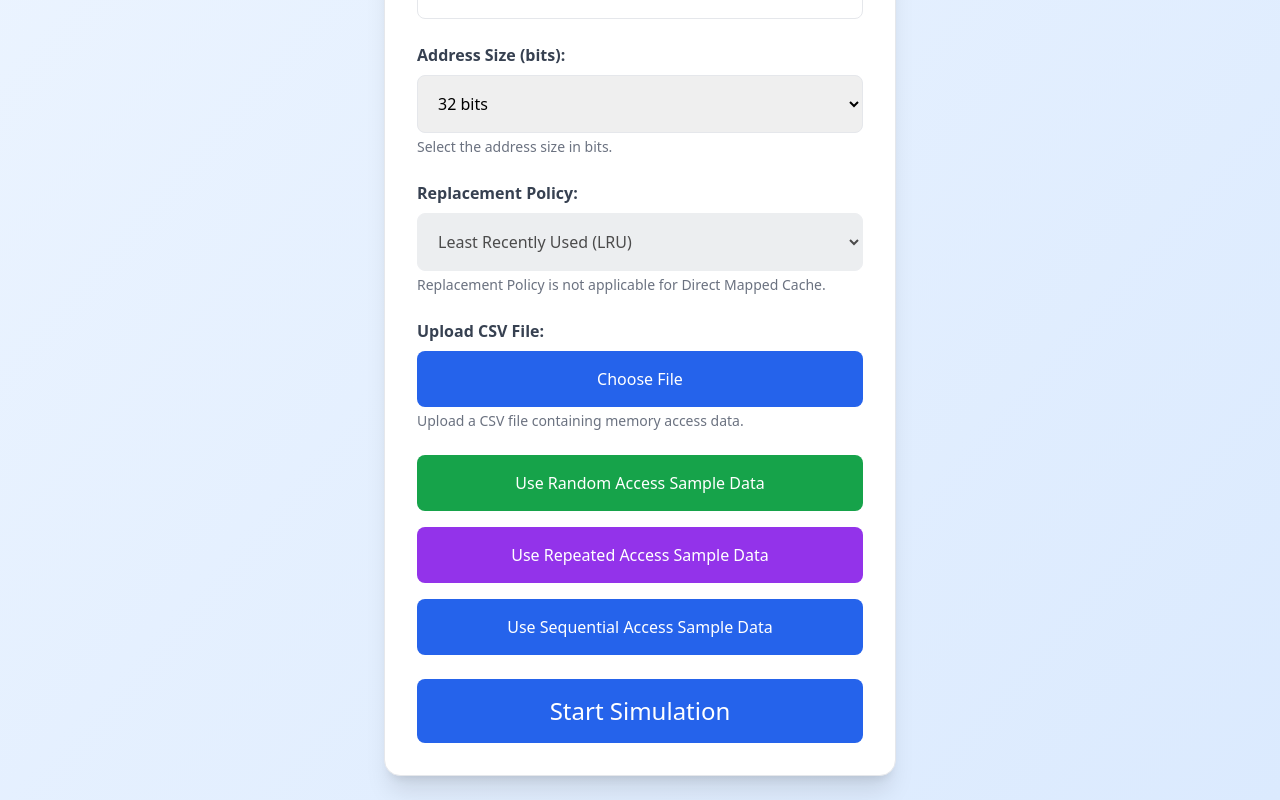
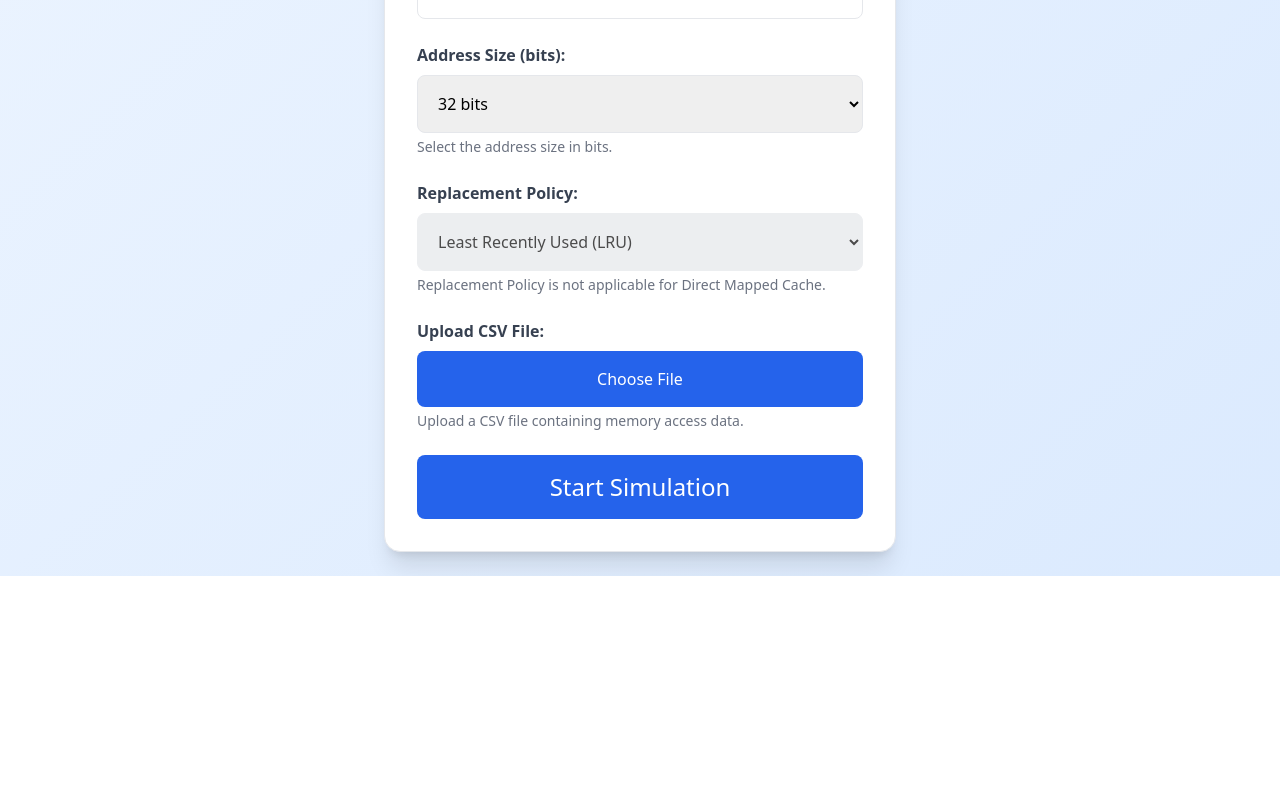
Before and after one commit to Nattopacirus/CacheInsight, a React (Create React App) app: page / in a window 1280 px wide. Shown: the part 658-1458 px from the top of the page. After the commit the page ends 1234 px from the top, so only its background shows below. Built offline with nearby package versions, Linux system fonts and the light colour scheme.

Commit message:
delete Sample Example in web

```diff
--- a/src/CacheSimulation.js
+++ b/src/CacheSimulation.js
@@ -44,57 +44,6 @@ const CacheSimulation = () => {
       setAddressSize(addressSize);
     }
   }, [location.state]);
-
-  // ข้อมูลตัวอย่างจาก sample_Random Access.csv
-  const sampleRandomAccessData = [
-    "0xd7f4", "0xaa82", "0x2bb9", "0x99ed", "0xffe8", "0x732b", "0xb18b", "0xae06",
-    "0x95e3", "0x3101", "0x7a2d", "0xb50d", "0x4257", "0x9859", "0x318", "0xbcbc",
-    "0x1734", "0x8eb2", "0x1a7b", "0xdd59", "0x8f4d", "0x6884", "0xd9d7", "0xb912",
-    "0x3ed8", "0xe093", "0xed0", "0x1345", "0x1bce", "0x9824", "0x2f07", "0xba75",
-    "0xdb07", "0xc9", "0x2040", "0xa920", "0x2316", "0x66f8", "0x8005", "0x4c88",
-    "0xe7b6", "0x4b2", "0xf056", "0x8c28", "0xed5b", "0x4f82", "0x6ac7", "0xd247",
-    "0x65b3", "0xf2", "0xeb3a", "0x9982", "0x73f4", "0x14c9", "0x64b1", "0xa4",
-    "0xf5d3", "0x8dc2", "0x7782", "0x3a26", "0xc00e", "0xd7ac", "0x9210", "0x800c",
-    "0x7feb", "0xdbec", "0xfbf6", "0xca14", "0x1ff2", "0xd89e", "0xad", "0x59cb",
-    "0xfaf", "0xa995", "0xa02e", "0x9ace", "0x5eea", "0x37e4", "0x42e4", "0x6c83",
-    "0xdcd6", "0x5ad5", "0xd244", "0x3f22", "0xbc23", "0x8d8", "0x4750", "0x4a92",
-    "0x74f5", "0x67bc", "0x9620", "0x2dcb", "0x1b93", "0x5b32", "0xc223", "0xd7ba",
-    "0x1816", "0xaadc", "0x3b2d", "0x61c2"
-  ];
-
-  // ข้อมูลตัวอย่างจาก sample_Repeated Access.csv
-  const sampleRepeatedAccessData = [
-    "0x995d", "0x7da", "0x9902", "0x1d8e", "0x28e7", "0x775f", "0xbb70", "0x2bbb",
-    "0x2aec", "0xa5c5", "0x77c2", "0xffc8", "0x7c08", "0x9fb9", "0x14fa", "0xd2d",
-    "0xe092", "0x8836", "0x8999", "0xbd5f", "0x995d", "0x7da", "0x9902", "0x1d8e",
-    "0x28e7", "0x775f", "0xbb70", "0x2bbb", "0x2aec", "0xa5c5", "0x77c2", "0xffc8",
-    "0x7c08", "0x9fb9", "0x14fa", "0xd2d", "0xe092", "0x8836", "0x8999", "0xbd5f",
-    "0x995d", "0x7da", "0x9902", "0x1d8e", "0x28e7", "0x775f", "0xbb70", "0x2bbb",
-    "0x2aec", "0xa5c5", "0x77c2", "0xffc8", "0x7c08", "0x9fb9", "0x14fa", "0xd2d",
-    "0xe092", "0x8836", "0x8999", "0xbd5f", "0x995d", "0x7da", "0x9902", "0x1d8e",
-    "0x28e7", "0x775f", "0xbb70", "0x2bbb", "0x2aec", "0xa5c5", "0x77c2", "0xffc8",
-    "0x7c08", "0x9fb9", "0x14fa", "0xd2d", "0xe092", "0x8836", "0x8999", "0xbd5f",
-    "0x995d", "0x7da", "0x9902", "0x1d8e", "0x28e7", "0x775f", "0xbb70", "0x2bbb",
-    "0x2aec", "0xa5c5", "0x77c2", "0xffc8", "0x7c08", "0x9fb9", "0x14fa", "0xd2d",
-    "0xe092", "0x8836", "0x8999", "0xbd5f"
-  ];
-
-  // ข้อมูลตัวอย่างจาก sample_Sequential Access.csv
-  const sampleSequentialAccessData = [
-    "0x1000", "0x1001", "0x1002", "0x1003", "0x1004", "0x1005", "0x1006", "0x1007",
-    "0x1008", "0x1009", "0x100a", "0x100b", "0x100c", "0x100d", "0x100e", "0x100f",
-    "0x1010", "0x1011", "0x1012", "0x1013", "0x1014", "0x1015", "0x1016", "0x1017",
-    "0x1018", "0x1019", "0x101a", "0x101b", "0x101c", "0x101d", "0x101e", "0x101f",
-    "0x1020", "0x1021", "0x1022", "0x1023", "0x1024", "0x1025", "0x1026", "0x1027",
-    "0x1028", "0x1029", "0x102a", "0x102b", "0x102c", "0x102d", "0x102e", "0x102f",
-    "0x1030", "0x1031", "0x1032", "0x1033", "0x1034", "0x1035", "0x1036", "0x1037",
-    "0x1038", "0x1039", "0x103a", "0x103b", "0x103c", "0x103d", "0x103e", "0x103f",
-    "0x1040", "0x1041", "0x1042", "0x1043", "0x1044", "0x1045", "0x1046", "0x1047",
-    "0x1048", "0x1049", "0x104a", "0x104b", "0x104c", "0x104d", "0x104e", "0x104f",
-    "0x1050", "0x1051", "0x1052", "0x1053", "0x1054", "0x1055", "0x1056", "0x1057",
-    "0x1058", "0x1059", "0x105a", "0x105b", "0x105c", "0x105d", "0x105e", "0x105f",
-    "0x1060", "0x1061", "0x1062", "0x1063"
-  ];
 
   const handleFileUpload = (event) => {
     const file = event.target.files[0];
@@ -378,28 +327,6 @@ const CacheSimulation = () => {
             <p className="text-sm text-gray-500 mt-1">Upload a CSV file containing memory access data.</p>
           </div>
 
-          {/* ปุ่มใช้ข้อมูลตัวอย่าง (เหมือนเดิม) */}
-          <div className="space-y-4">
-            <button
-              onClick={() => handleUseSampleData(sampleRandomAccessData, "Random Access Sample Data")}
-              className="w-full p-4 bg-green-600 text-white rounded-lg hover:bg-green-700 transition duration-300 ease-in-out focus:outline-none focus:ring-2 focus:ring-green-500"
-            >
-              Use Random Access Sample Data
-            </button>
-            <button
-              onClick={() => handleUseSampleData(sampleRepeatedAccessData, "Repeated Access Sample Data")}
-              className="w-full p-4 bg-purple-600 text-white rounded-lg hover:bg-purple-700 transition duration-300 ease-in-out focus:outline-none focus:ring-2 focus:ring-purple-500"
-            >
-              Use Repeated Access Sample Data
-            </button>
-            <button
-              onClick={() => handleUseSampleData(sampleSequentialAccessData, "Sequential Access Sample Data")}
-              className="w-full p-4 bg-blue-600 text-white rounded-lg hover:bg-blue-700 transition duration-300 ease-in-out focus:outline-none focus:ring-2 focus:ring-blue-500"
-            >
-              Use Sequential Access Sample Data
-            </button>
-          </div>
-
           {/* CSV Data Preview (เหมือนเดิม) */}
           {fileData && (
             <div className="mt-4 p-4 bg-gray-50 border border-gray-300 rounded-lg shadow-sm">
```
